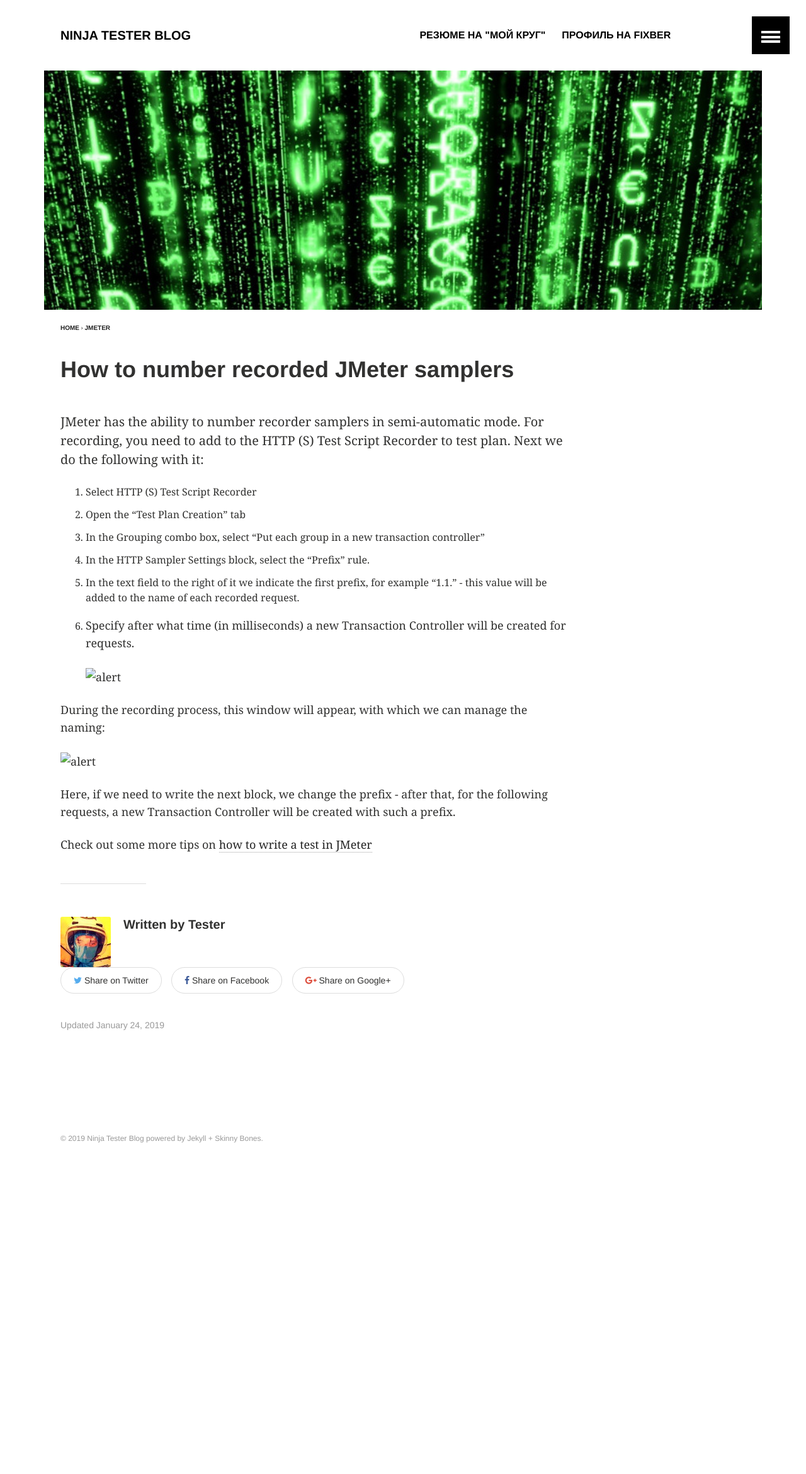
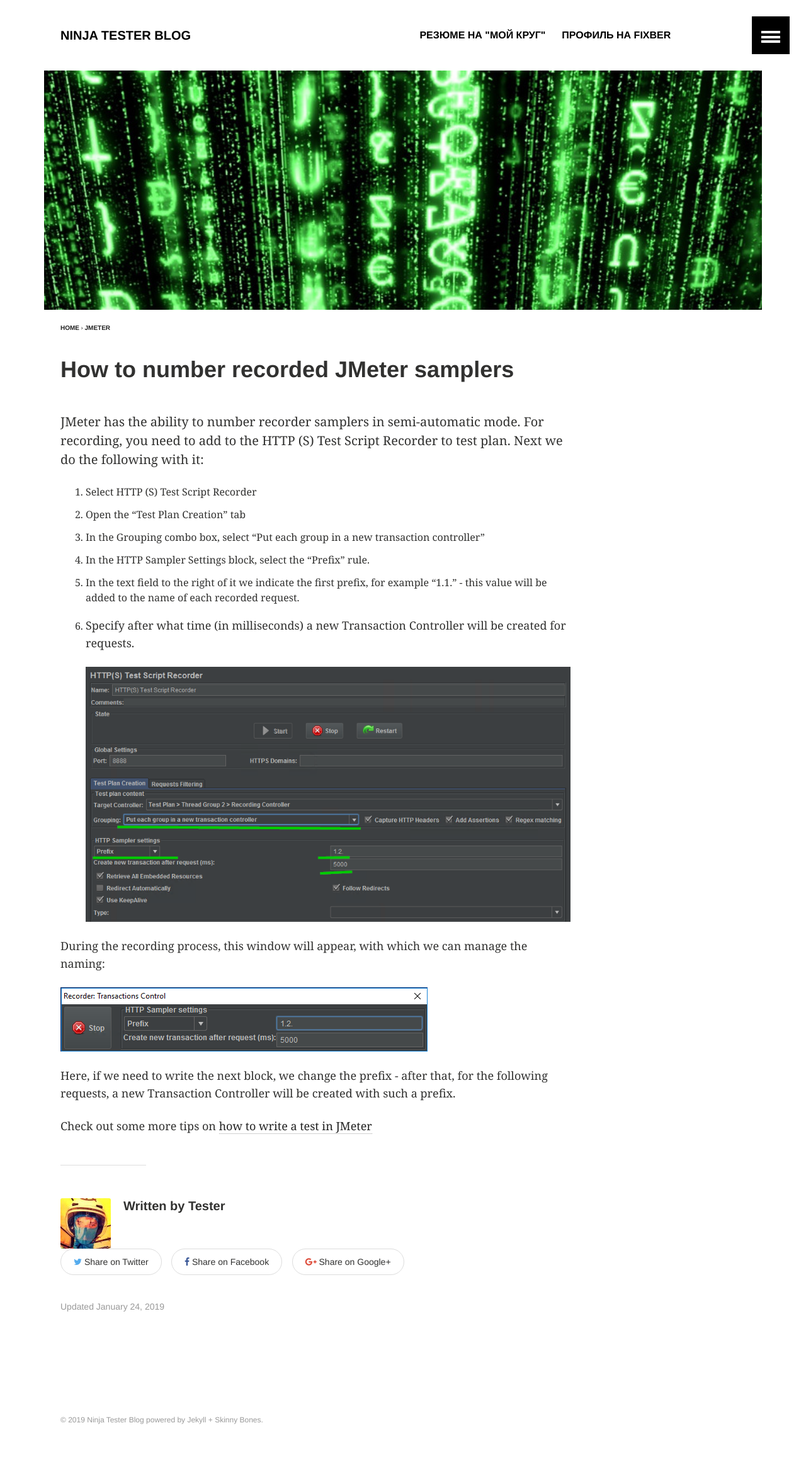
Before and after one commit to ninja-tester/ninja-tester.github.io, a Jekyll site: the page built from _posts/2019-01-24-how-to-number-recorded-jmeter-samplers.markdown, in a window 1280 px wide. Shown: the whole page at 63% size. Built offline with Jekyll 4.4.1, drawn with Linux system fonts in a browser that asks for light colours; before the commit the page ends 1894 px from its top, so only the background shows below that.

Commit message:
images path fix

```diff
--- a/_posts/2019-01-24-how-to-number-recorded-jmeter-samplers.markdown
+++ b/_posts/2019-01-24-how-to-number-recorded-jmeter-samplers.markdown
@@ -19,11 +19,11 @@ Next we do the following with it:
 5. In the text field to the right of it we indicate the first prefix, for example "1.1." - this value will be added to the name of each recorded request.
 6. Specify after what time (in milliseconds) a new Transaction Controller will be created for requests.
 
-	![alert](/images/2019-01-24-how-to-number_recorder_jmeter_samplers/https_script_recorder.png)
+	![alert](/images/2019-01-24-how-to-number-recorded-jmeter-samplers/https_script_recorder.png)
 
 During the recording process, this window will appear, with which we can manage the naming:
 
-![alert](/images/2019-01-24-how-to-number_recorder_jmeter_samplers/recorder_transaction_controls.png)
+![alert](/images/2019-01-24-how-to-number-recorded-jmeter-samplers/recorder_transaction_controls.png)
 
 Here, if we need to write the next block, we change the prefix - after that, for the following requests, a new Transaction Controller will be created with such a prefix.
 
```
